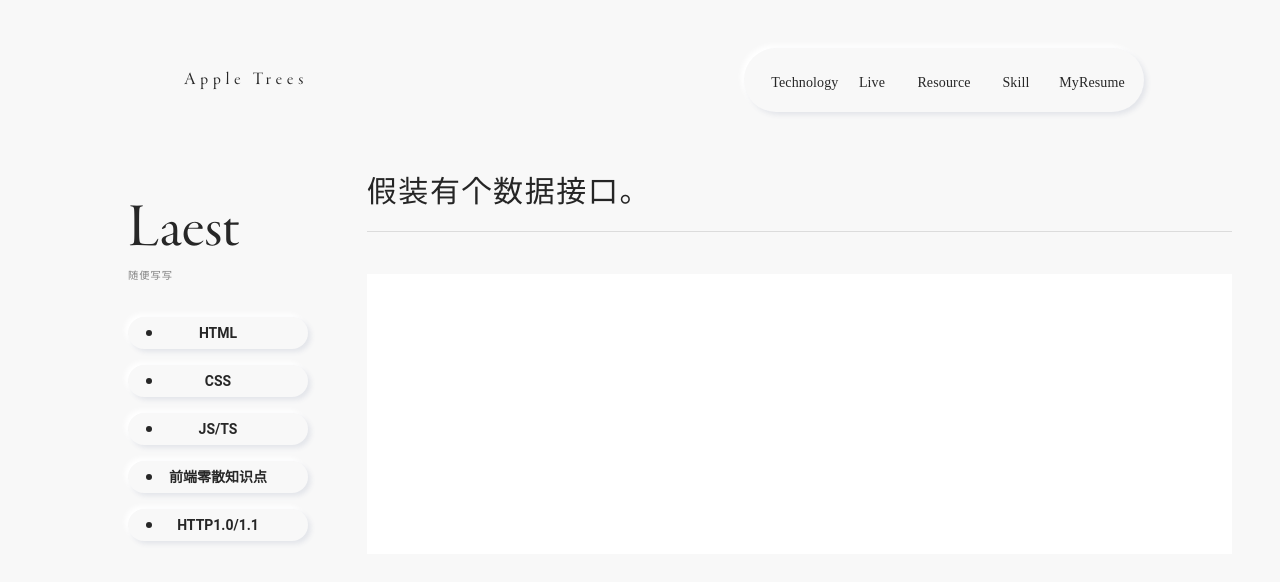
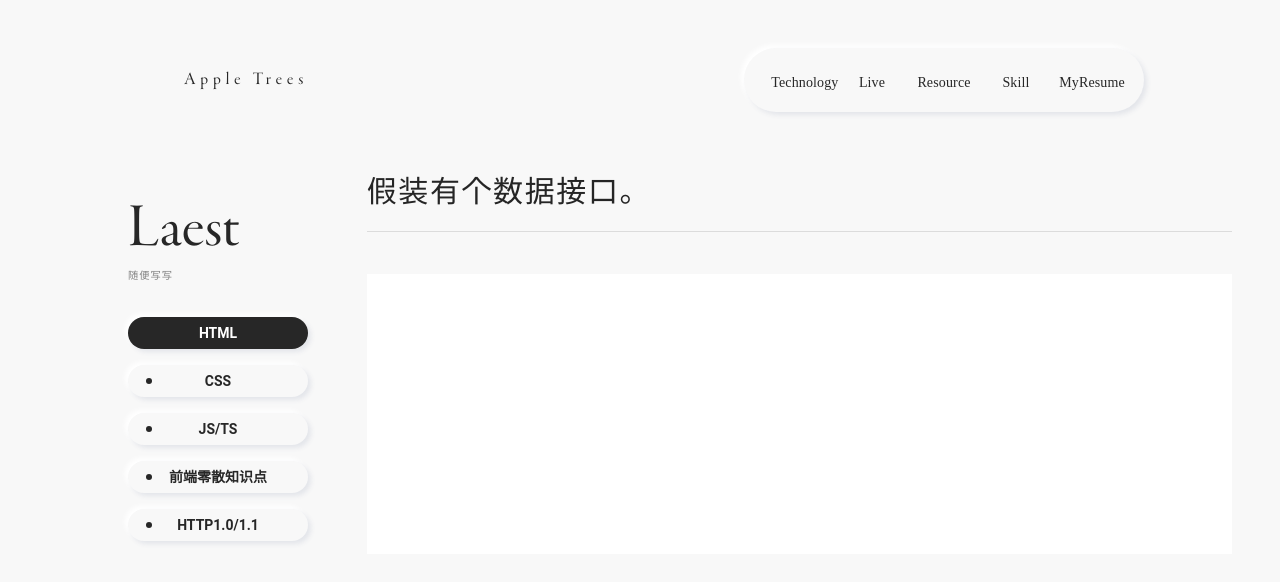
Before and after one commit to 2000python/rainsin, a Next.js app: page /blog/blogindex in a window 1280 px wide. Shown: the top 582 px of the page. Built offline with nearby package versions, Linux system fonts and the light colour scheme; a web font is replaced by a local one.

Commit message:
21.11.25

```diff
--- a/pages/blog/blogindex.js
+++ b/pages/blog/blogindex.js
@@ -10,8 +10,9 @@ const ThemeContext = React.createContext('light');
 
 export default function BlogIndex() {
     const [boxClass, useBoxclass] = useState({
-        coverBgClass:"",
-    })
+        coverBgClass: "",
+    });
+    const [getSection, setGetsection] = useState(1);
     const itemCatalog = [
         {
             key: 1,
@@ -164,7 +165,15 @@ export default function BlogIndex() {
                                                                     <span>{data.content}</span>
 
                                                                 </a> */}
-                                                            <ItemBox data={data.content} classBgName={1} markClass={ 'aside-item'}/>
+                                                            <ItemBox content={data.content}
+                                                                data={data.key}
+                                                                classBgName={1}
+                                                                markClass={'aside-item'}
+                                                                getSectionValue={(num) => {
+                                                                        setGetsection(num);
+                                                                }}
+                                                                SectionValue={getSection}
+                                                                />
 
                                                         </li>
                                                     )
@@ -214,65 +223,81 @@ export default function BlogIndex() {
             </ThemeContext.Provider>
         )
 }
-// outerwidht：外层盒子宽度  outerheight:外层盒子高度  coverleft:遮罩位置 coverwidht/height：遮罩原始宽高 dispaly：组件布局行为 margin：组件外边距
+// data:标识每个ITEM的序号，可以用它做许多事情  content:ITEM的内容  markClass：标记类名 outerwidht：外层盒子宽度  outerheight:外层盒子高度  coverleft:遮罩位置 coverwidht/height：遮罩原始宽高 dispaly：组件布局行为 margin：组件外边距
 function ItemBox(props) {
     const [boxClass, useBoxclass] = useState({
         coverBgClass: "",
     }), [isSection, useIsSection] = useState(false);
-    const [sectioNode, useSectioNode] = useState(1);
+    const [sectionV, setSectionV] = useState(props.data),[sectionState,usesectionState]=useState('notchosen');
+    const firstCover = `cover-background-section-${props.classBgName}`;
+
     const ChangeBg = (e) => {
         useBoxclass({
             coverBgClass:`cover-background-section-${props.classBgName}`
         })
-        if (!isSection) {
+        const obj = document.getElementsByClassName(props.markClass);
+        if (obj[sectionV - 1].dataset.state === 'notchosen') {
             if (e.target.firstChild.nodeType === 1) {
                 e.target.firstChild.className = `cover-background-hide ${boxClass.coverBgClass}`
+
             } else {
                 e.target.previousSibling.className = `cover-background-hide ${boxClass.coverBgClass}`
             }
+            obj[sectionV - 1].style.color = 'white'
         }
+
     }
+
     const RecoverBg = (e) => {
         useBoxclass({
-            coverBgClass:''
+            coverBgClass: ''
         })
-        if (!isSection) {
+        const obj = document.getElementsByClassName(props.markClass);
+        console.log(obj[sectionV - 1].dataset.state);
+        if (obj[sectionV - 1].dataset.state === 'notchosen'){
             if (e.target.firstChild.nodeType === 1) {
                 e.target.firstChild.className = `cover-background-hide`
             } else {
                 e.target.previousSibling.className = `cover-background-hide`
             }
-        }
+            obj[sectionV - 1].style.color = 'rgb(39,39,39)'
     }
+    }
+    useEffect(() => {
+        const obj = document.getElementsByClassName(props.markClass);
+        obj[0].style.color = 'white';
+        obj[0].firstChild.className = 'cover-background-hide cover-background-section-1';
+        obj[0].dataset.state = 'state'
+    },[])
     const sectionDiv = (e) => {
         useBoxclass({
             coverBgClass:`cover-background-section-${props.classBgName}`
         })
-        console.log(e.target);
-        if (e.target.firstChild.nodeType == 1) {
-            useSectioNode(parseInt(e.target.attributes[1].nodeValue));
-        } else {
-            useSectioNode(parseInt(e.target.textContent))
-        }
-        console.log(sectioNode);
+        props.getSectionValue(parseInt(e.target.attributes[0].nodeValue));
+
         const obj = document.getElementsByClassName(props.markClass);
+        obj[sectionV - 1].style.color = 'white';
+        obj[sectionV - 1].dataset.state = 'state';
+        // SectionValue记录上次选择的元素
+        obj[props.SectionValue - 1].style.color = 'rgb(39,39,39)';
+        obj[props.SectionValue - 1].firstChild.className = `cover-background-hide`;
+        obj[props.SectionValue - 1].dataset.state = 'notchosen';
 
         if (e.target.firstChild.nodeType == 1) {
             e.target.firstChild.className = `cover-background-hide ${boxClass.coverBgClass}`
         } else {
             e.target.previousSibling.className = `cover-background-hide ${boxClass.coverBgClass}`
         }
-        useIsSection(true)
     }
 
     return(
         <>
             <Link href='#'>
-                <a className={`theme-box-item-a ${props.markClass}`} title={props.data} onMouseMove={ChangeBg} onMouseLeave={RecoverBg} onClick={sectionDiv} style={{ width: `${props.outerwidth}px`,display:`${props.display}`,margin:`${props.margin}`}} >
+                <a data-id={props.data} data-state={'notchosen'} className={`theme-box-item-a ${props.markClass}`} title={props.content} onMouseMove={ChangeBg} onMouseLeave={RecoverBg} onClick={sectionDiv} style={{ width: `${props.outerwidth}px`,display:`${props.display}`,margin:`${props.margin}`}} >
                 <div className='cover-background-hide ' style={{ left: `${props.coverleft}%`, width: `${props.coverwidth}px`, height:`${props.coverheight}px`,borderRadius:`${props.coverwidth / 2}`}}>
 
                 </div>
-                <span>{props.data}</span>
+                <span data-id={props.data}>{props.content}</span>
 
                 </a>
                 </Link>
@@ -281,10 +306,12 @@ function ItemBox(props) {
 }
 
 function Pagination(props) {
+    const [getSection, setGetsection] = useState(1);
     return (
         <ul className='blog-index-body-right-indexlist-pagin'>
             {props.total.map((data) =>
                 <ItemBox data={data.key}
+                    content={data.key}
                     outerwidth={40}
                     coverleft={50}
                     coverheight={1}
@@ -292,7 +319,12 @@ function Pagination(props) {
                     classBgName={2}
                     display={'inline-block'}
                     margin={'0 7px 0 7px'}
-                    markClass={ 'pagi-item'}/>
+                    markClass={'pagi-item'}
+                    getSectionValue={(num) => {
+                        setGetsection(num);
+                    }}
+                    SectionValue={getSection}
+                    />
             )}
             </ul>
     )
```
